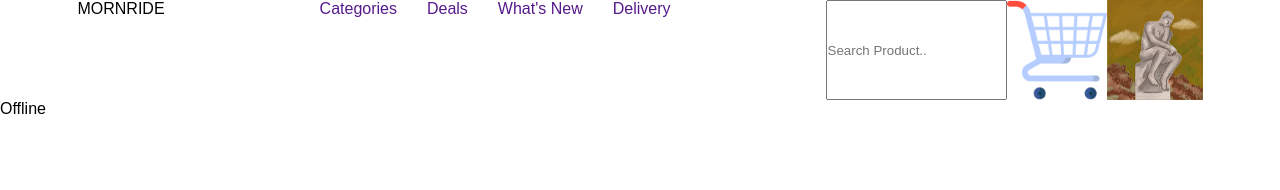
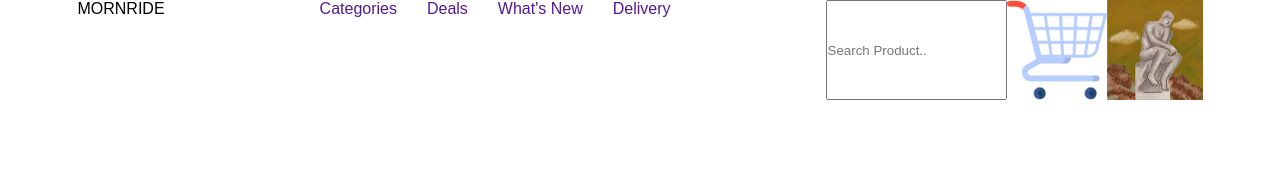
Before and after one commit to Akmalov-dev/Mornride, a React (Vite) app: page / in a window 1280 px wide. Shown: the top 190 px of the page. Built offline with nearby package versions, Linux system fonts and the light colour scheme.

Commit message:
Offline star container

```diff
--- a/src/components/Main/Offline/Offline.jsx
+++ b/src/components/Main/Offline/Offline.jsx
@@ -3,7 +3,11 @@ import React from 'react'
 
 function Offline() {
   return (
-    <div>Offline</div>
+    <>
+    <section className="offline">
+
+    </section>
+    </>
   )
 }
 
```
